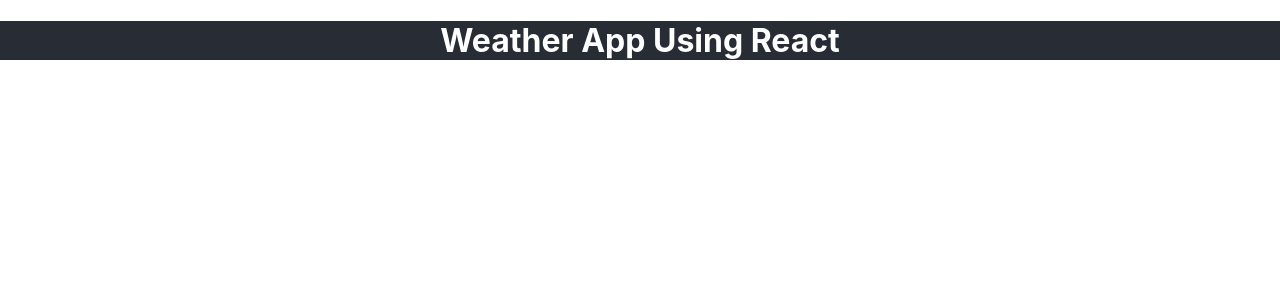
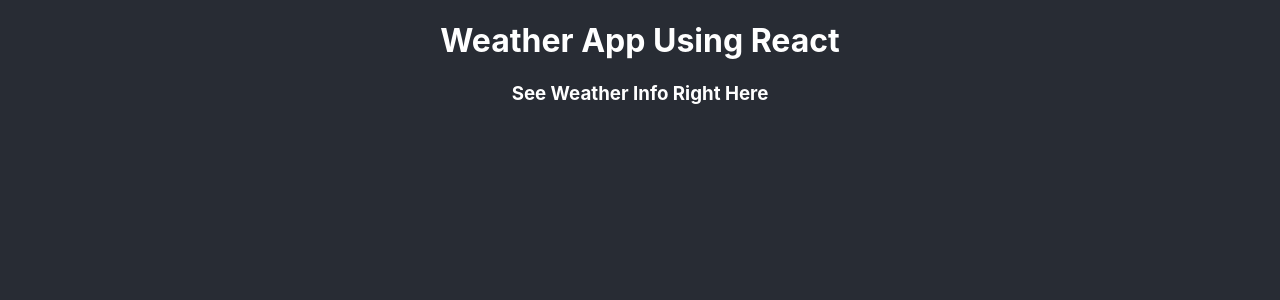
Before and after one commit to w3dg/react-weather-app, a React (Create React App) app: page / in a window 1280 px wide. Shown: the top 300 px of the page. Built offline with nearby package versions, Linux system fonts and the light colour scheme.

Commit message:
Make Basic Page

```diff
--- a/src/App.css
+++ b/src/App.css
@@ -1,8 +1,8 @@
 .App {
   text-align: center;
+  color: white;
 }
 
 .App-header {
-  background-color: #282c34;
   color: white;
 }
--- a/src/App.js
+++ b/src/App.js
@@ -7,6 +7,7 @@
       <header className="App-header">
         <h1>Weather App Using React</h1>
       </header>
+      <h3>See Weather Info Right Here</h3>
     </div>
   );
 }
--- a/src/index.css
+++ b/src/index.css
@@ -1,9 +1,10 @@
 body {
   padding: 0;
   margin: 0;
-  font-family: -apple-system, BlinkMacSystemFont, 'Segoe UI', 'Roboto', 'Oxygen',
-    'Ubuntu', 'Cantarell', 'Fira Sans', 'Droid Sans', 'Helvetica Neue',
+  font-family: -apple-system, BlinkMacSystemFont, "Segoe UI", "Roboto", "Oxygen",
+    "Ubuntu", "Cantarell", "Fira Sans", "Droid Sans", "Helvetica Neue",
     sans-serif;
   -webkit-font-smoothing: antialiased;
   -moz-osx-font-smoothing: grayscale;
+  background-color: #282c34;
 }
```
